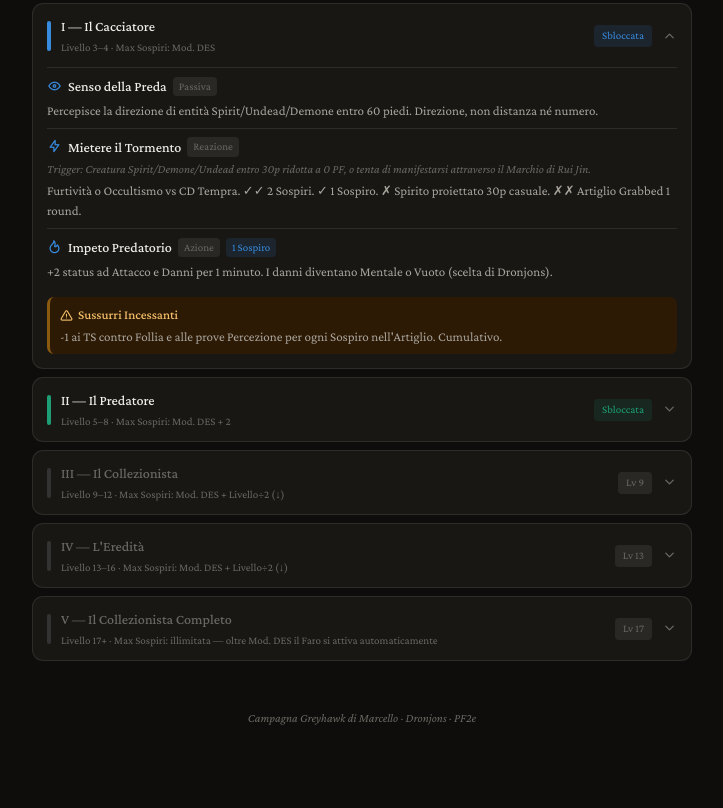
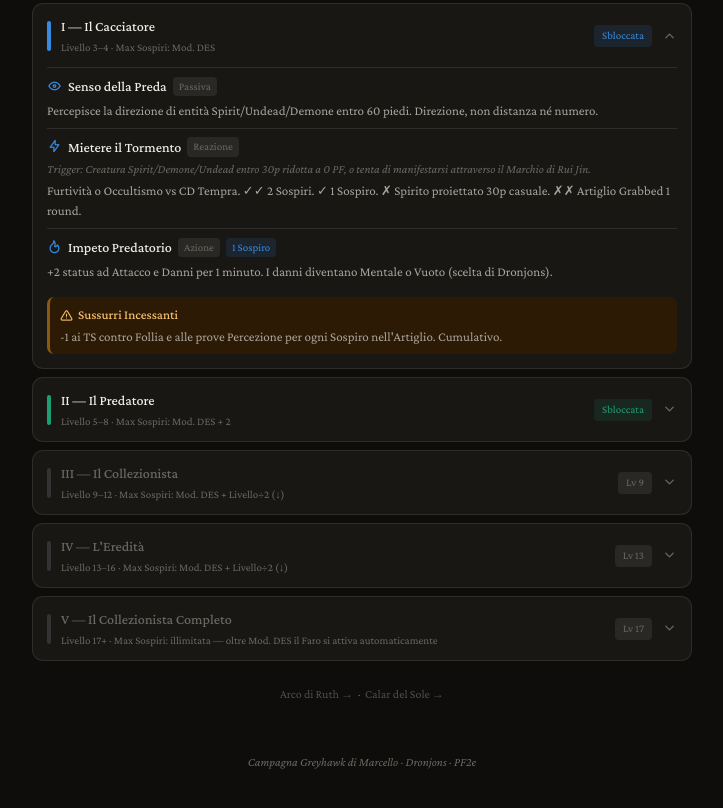
Before and after one commit to Zully90/greyhawk-dronjons, a plain HTML site: page index.html in a window 1280 px wide. Shown: the part 588-1396 px from the top of the page, without its empty margins (278-1001 px from the left). Drawn offline with nearby package versions, Linux system fonts and the light colour scheme.

Commit message:
Aggiunge link di navigazione a index.html
Co-Authored-By: Claude Sonnet 4.6 <noreply@anthropic.com>

```diff
--- a/index.html
+++ b/index.html
@@ -256,6 +256,12 @@ footer {
 
 <div id="slist"></div>
 
+<div style="text-align:center;margin-top:1.5rem;font-size:12px;color:var(--t3);">
+  <a href="ruth.html" style="color:var(--t3);text-decoration:none;opacity:.7;">Arco di Ruth →</a>
+  &nbsp;·&nbsp;
+  <a href="spawn.html" style="color:var(--t3);text-decoration:none;opacity:.7;">Calar del Sole →</a>
+</div>
+
 <footer>Campagna Greyhawk di Marcello · Dronjons · PF2e</footer>
 
 </div>
```
